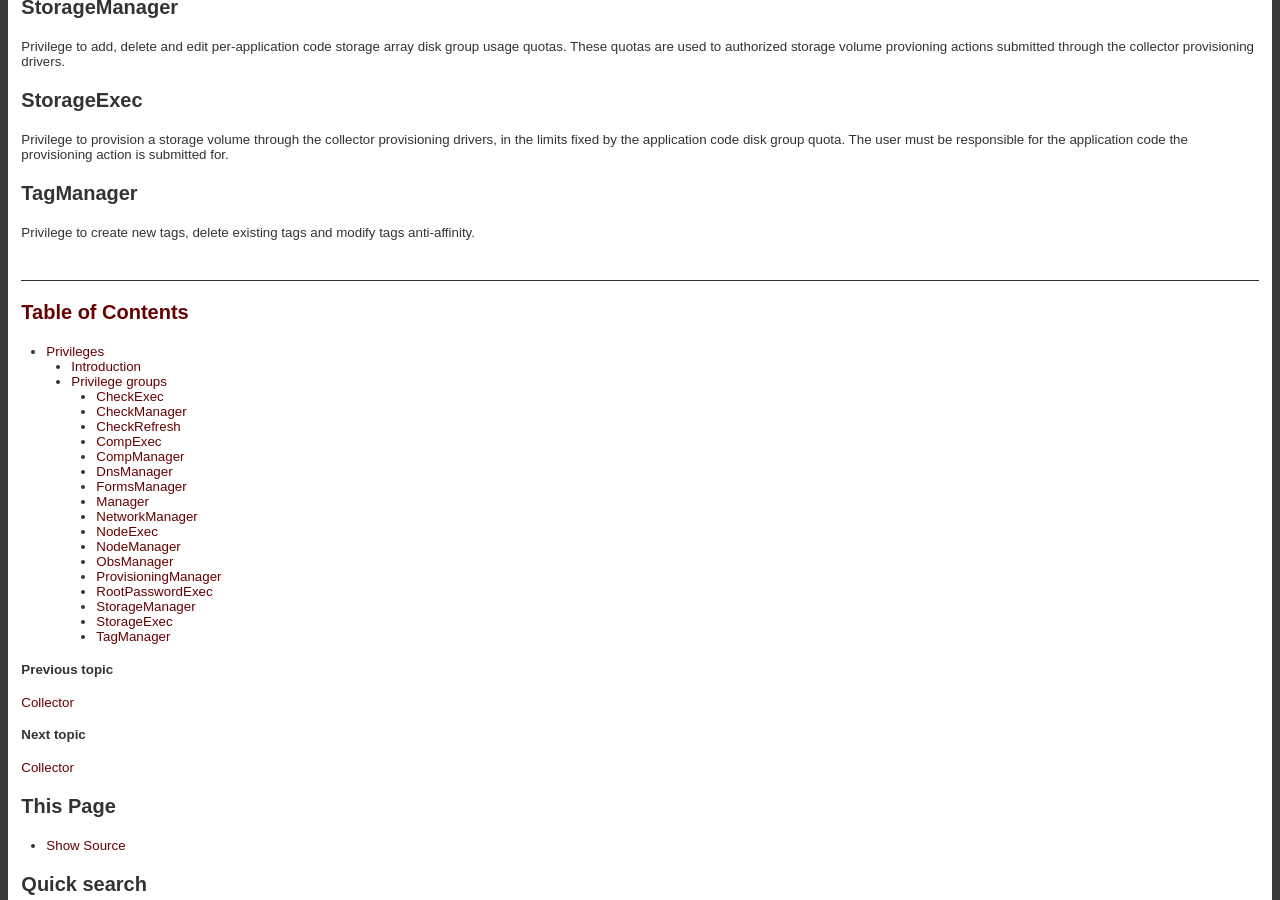
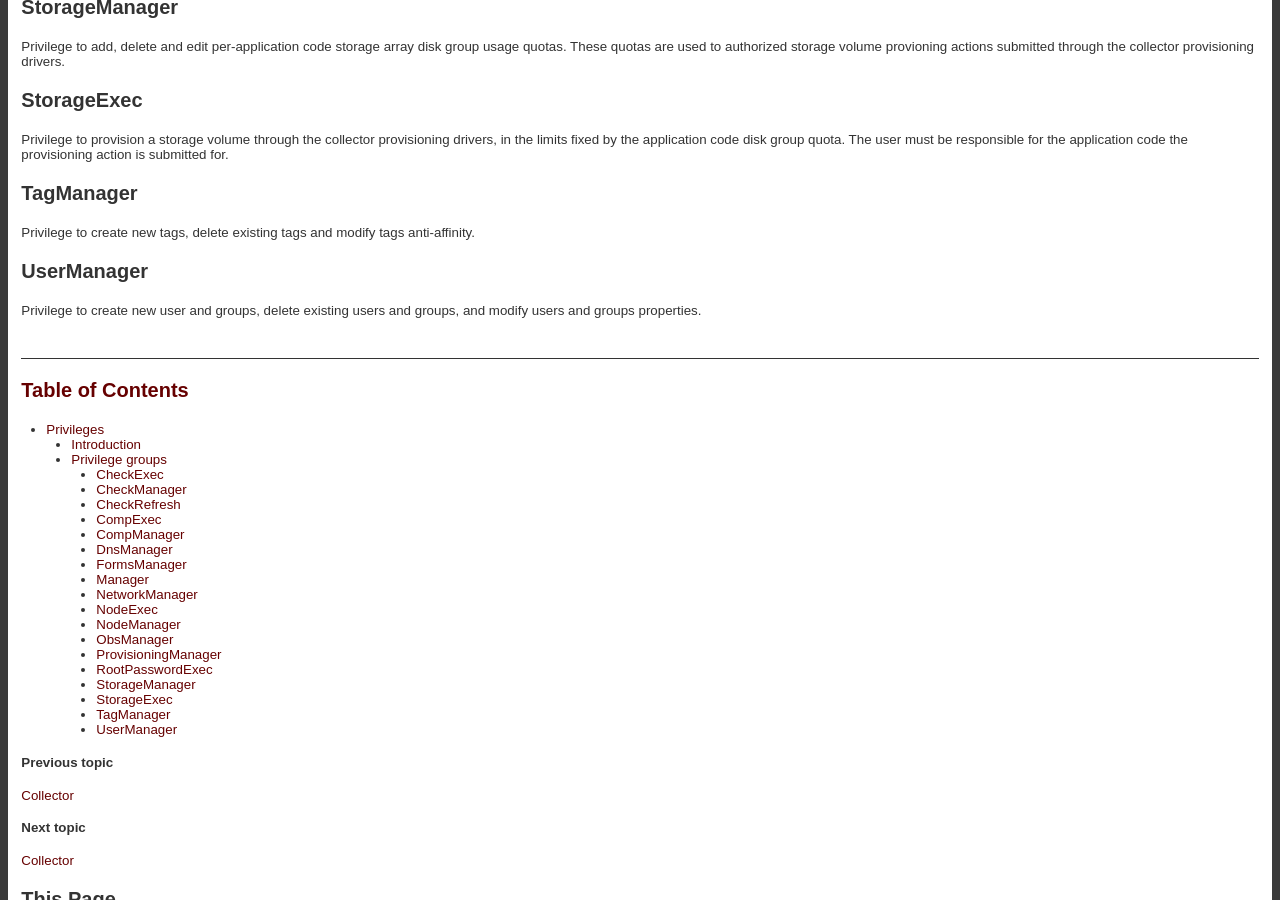
Before and after one commit to opensvc/docs.opensvc.com, a Sphinx documentation site: the page built from source/collector.privileges.rst, in a window 1280 px wide and 900 px high, scrolled down 1850 px. Built offline with Sphinx 7.4.7, drawn with Linux system fonts in a browser that asks for light colours; comment, search, counter and statistics services are not loaded.

Commit message:
Add forgotten UserManager priv group to the list

```diff
--- a/source/collector.privileges.rst
+++ b/source/collector.privileges.rst
@@ -125,3 +125,8 @@ TagManager
 ++++++++++
 
 Privilege to create new tags, delete existing tags and modify tags anti-affinity.
+
+UserManager
++++++++++++
+
+Privilege to create new user and groups, delete existing users and groups, and modify users and groups properties.
```
